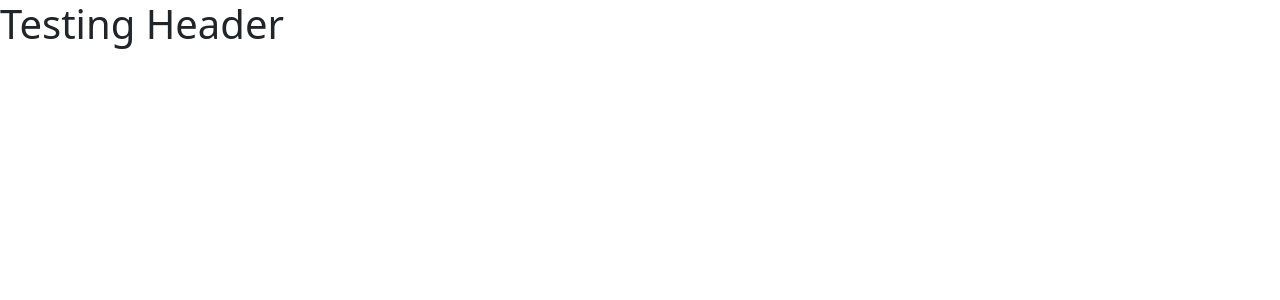
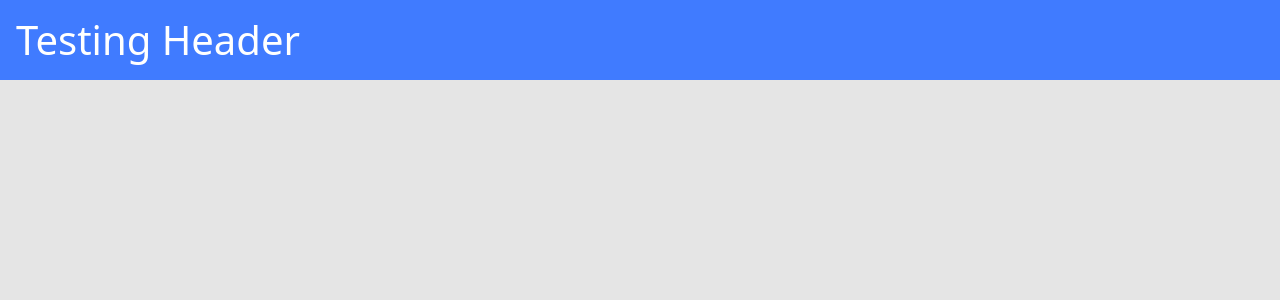
Before and after one commit to hstt-coder/bds-dscatalog, a React (Create React App) app in the folder frontend/: page / in a window 1280 px wide. Shown: the top 300 px of the page. Built offline with nearby package versions, Linux system fonts and the light colour scheme.

Commit message:
Boostrap theme customization

```diff
--- a/frontend/package.json
+++ b/frontend/package.json
@@ -3,6 +3,7 @@
   "version": "0.1.0",
   "private": true,
   "dependencies": {
+    "@popperjs/core": "^2.11.6",
     "@testing-library/jest-dom": "^5.16.5",
     "@testing-library/react": "^13.4.0",
     "@testing-library/user-event": "^13.5.0",
@@ -11,6 +12,7 @@
     "@types/react": "17.0.0",
     "@types/react-dom": "17.0.0",
     "bootstrap": "^5.2.3",
+    "node-sass": "4.14.1",
     "react": "17.0.2",
     "react-dom": "17.0.2",
     "react-scripts": "5.0.1",
--- a/frontend/src/App.tsx
+++ b/frontend/src/App.tsx
@@ -1,8 +1,9 @@
+import './assets/styles/custom.scss';
 import './App.css';
 
 function App() {
   return (
-    <h1>Testing Header</h1>
+    <h1 className="bg-primary text-white p-3">Testing Header</h1>
   );
 }
 
--- /dev/null
+++ b/frontend/src/assets/styles/custom.scss
@@ -0,0 +1,8 @@
+$theme-colors: (
+  'primary': #407bff,
+);
+
+$body-bg: #e5e5e5;
+$body-color: #263238;
+
+@import '~bootstrap/scss/bootstrap.scss';
--- a/frontend/src/index.tsx
+++ b/frontend/src/index.tsx
@@ -1,4 +1,5 @@
-
+import '@popperjs/core';
+import 'bootstrap/js/dist/collapse';
 import React from 'react';
 import ReactDOM from 'react-dom';
 import 'bootstrap/dist/css/bootstrap.css';
```
Also changed, not shown: 1 other file (tests, documents, lock files or other folders).
